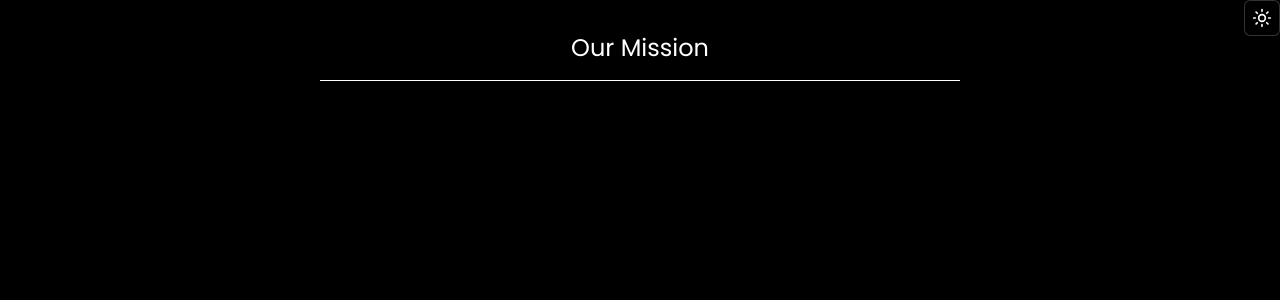
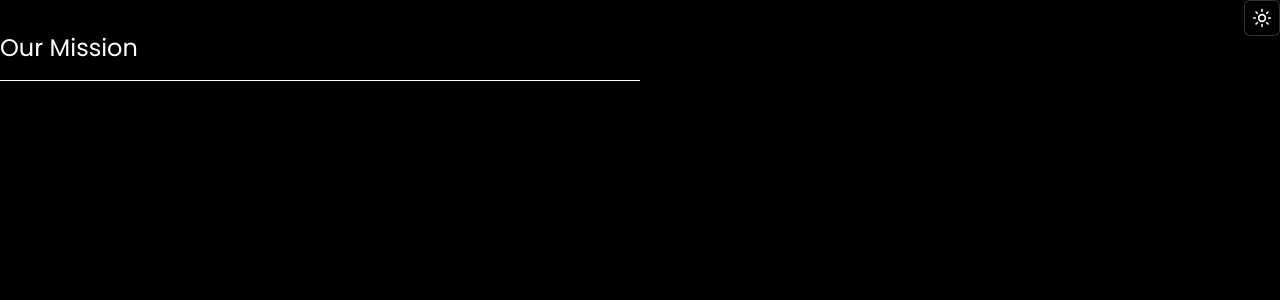
Before and after one commit to lomsadze123/lovefgame, a Next.js app: page / in a window 1280 px wide. Shown: the top 300 px of the page. Built offline with nearby package versions, Linux system fonts and the light colour scheme.

Commit message:
feat: enhance SectionHeader component with subtitle and date props

```diff
--- a/app/page.tsx
+++ b/app/page.tsx
@@ -25,8 +25,9 @@ export default function Home() {
 
       <SectionHeader
         title="Our Mission"
-        className="text-center"
-        dividerClassName="mx-auto"
+        // subtitle="How we collect, use, and protect your information."
+        // date="Last updated: 21 April 2026"
+        className="[&_h3]:text-2xl [&>div]:bg-primary-text [&>div]:h-px gap-5"
       />
     </main>
   );
--- a/components/section-header.tsx
+++ b/components/section-header.tsx
@@ -2,24 +2,25 @@ import clsx from "clsx";
 
 interface SectionHeaderProps {
   title: string;
+  subtitle?: string;
+  date?: string;
   fullDivider?: boolean;
   className?: string;
-  dividerClassName?: string;
 }
 
 export function SectionHeader(props: SectionHeaderProps) {
-  const { title, fullDivider, className, dividerClassName } = props;
+  const { title, subtitle, date, fullDivider, className } = props;
 
   return (
-    <div>
-      <h3 className={clsx("text-2xl mb-5 leading-none", className)}>{title}</h3>
+    <div className={clsx("flex flex-col", className)}>
+      <h3 className="leading-none">{title}</h3>
+
+      {subtitle && <h4 className="text-xl">{subtitle}</h4>}
+
+      {date && <h5 className="text-base">{date}</h5>}
 
       <div
-        className={clsx(
-          "h-px bg-primary-text",
-          fullDivider ? "w-full" : "w-1/2",
-          dividerClassName,
-        )}
+        className={clsx("bg-primary-text", fullDivider ? "w-full" : "w-1/2")}
       ></div>
     </div>
   );
```
